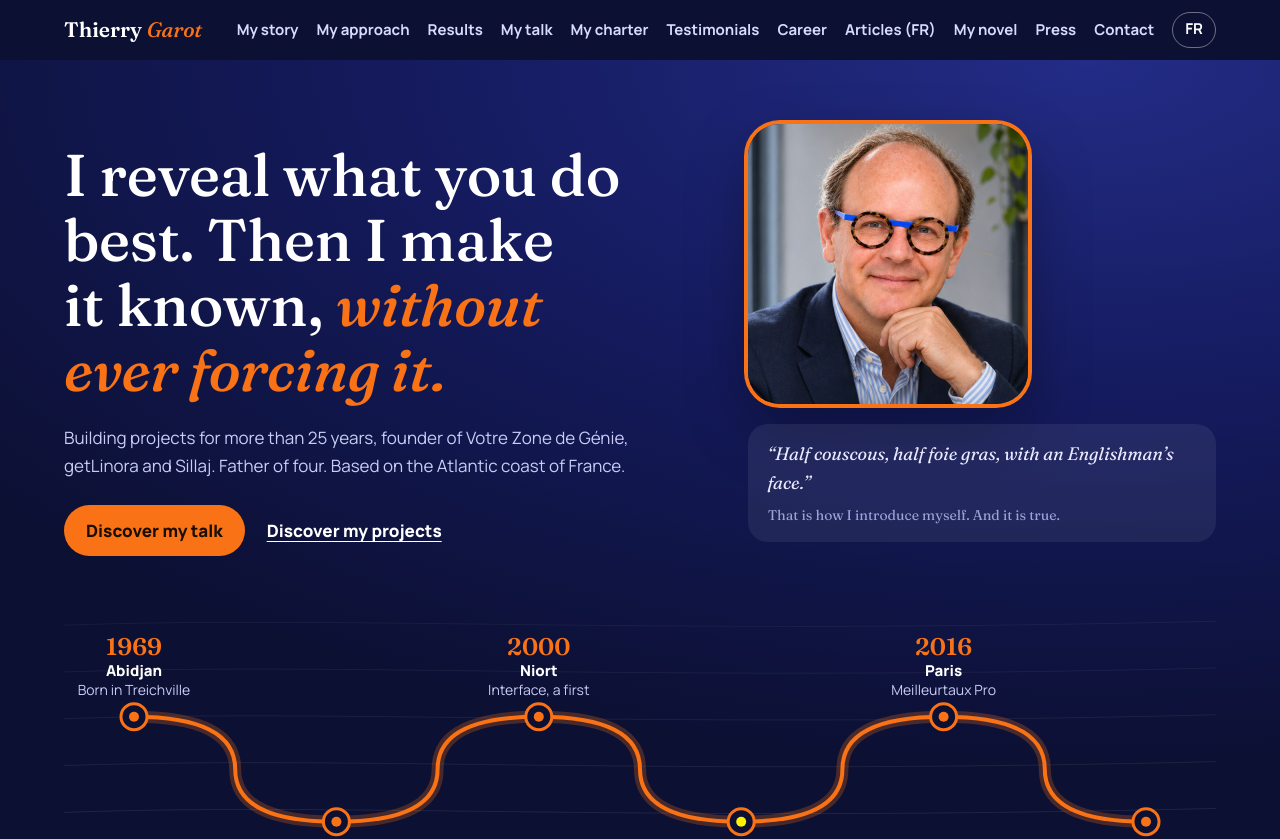
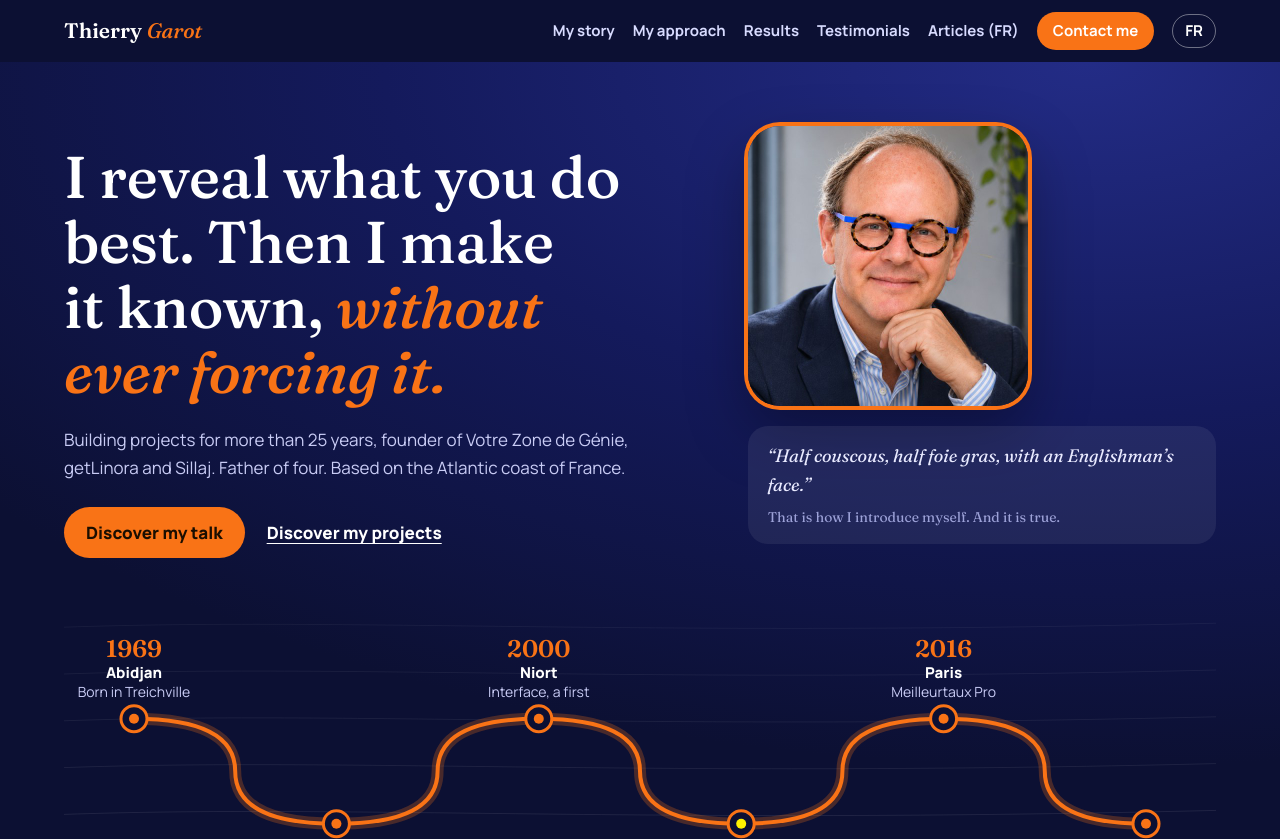
Before and after one commit to tgarot559/thierrygarot, a plain HTML site: page en/index.html in a window 1280 px wide. Shown: the top 839 px of the page. Drawn offline with Linux system fonts and the light colour scheme.

Commit message:
Lighter menu (EN)

```diff
--- a/en/index.html
+++ b/en/index.html
@@ -67,6 +67,7 @@ nav .brand b{color:var(--orange);font-weight:400}
 nav .links{display:flex;flex-wrap:wrap;gap:4px 18px}
 nav .links a{text-decoration:none;font-size:15px;font-weight:700;color:#d8dbff;padding:6px 0}
 nav .links a:hover,nav .links a:focus-visible{color:var(--orange)}
+nav .links{align-items:center}nav .links a.navcta{background:var(--orange);color:#fff;padding:7px 16px;border-radius:999px}nav .links a.navcta:hover,nav .links a.navcta:focus-visible{background:#fff;color:var(--navy2)}
 .hero{background:radial-gradient(120% 90% at 80% 0%,#1f2878 0%,var(--navy) 45%,var(--navy2) 100%);color:#fff;padding-bottom:0}
 .hero .name{font-size:clamp(52px,9vw,112px);line-height:.98;letter-spacing:-.005em}
 .hero .name span{color:var(--orange)}
@@ -315,14 +316,9 @@ p{text-wrap:pretty}
     <a href="#histoire">My story</a>
     <a href="#strategie">My approach</a>
     <a href="#resultats">Results</a>
-    <a href="#conferences">My talk</a>
-    <a href="#charte">My charter</a>
     <a href="#avis">Testimonials</a>
-    <a href="#parcours">Career</a>
     <a href="../articles/" hreflang="fr">Articles (FR)</a>
-    <a href="#roman">My novel</a>
-    <a href="press/">Press</a>
-    <a href="#contact">Contact</a>
+    <a class="navcta" href="#contact">Contact me</a>
     <a class="lang" href="../" hreflang="fr" lang="fr">FR</a>
   </div>
 </nav>
@@ -565,6 +561,7 @@ p{text-wrap:pretty}
 <footer class="band" style="padding-block:28px">
   <div class="wrap">
     <span>Made by Thierry, on the Atlantic coast.</span>
+    <span class="sec"><a href="#conferences">My talk</a> · <a href="#charte">My charter</a> · <a href="#parcours">Career</a> · <a href="#roman">My novel</a></span>
     <span class="inst"><button type="button" id="installBtn">Install the app on my phone</button><small id="installTip" hidden>On iPhone: tap Share, then “Add to Home Screen”. On Android: menu ⋮, then “Install app”.</small></span>
     <span><a href="https://votrezonedegenie.fr">Zone de génie</a> · <a href="https://getlinora.fr">getLinora</a> · <a href="https://sillaj.me">Sillaj</a> · <a href="https://inclusio-formation.com">Inclusio Formation</a> · <a href="https://www.amazon.fr/dp/B0FYFWJ9XP">2037</a> · <a href="press/">Press and speaking</a></span>
   </div>
```
